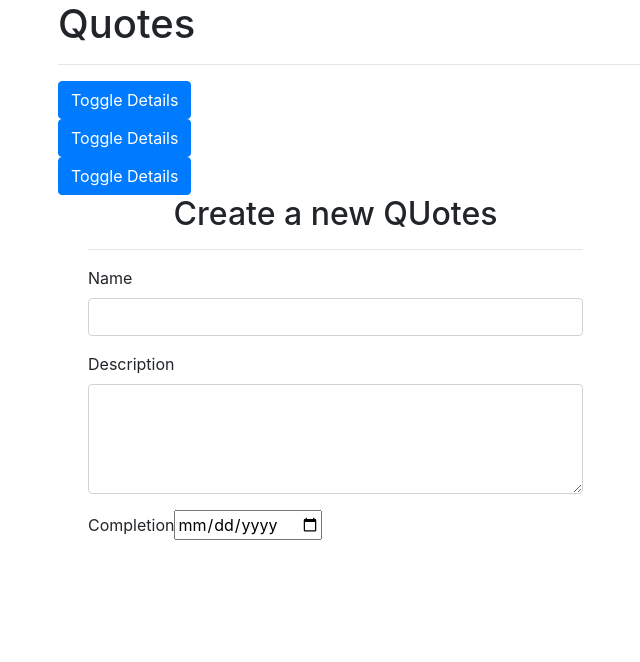
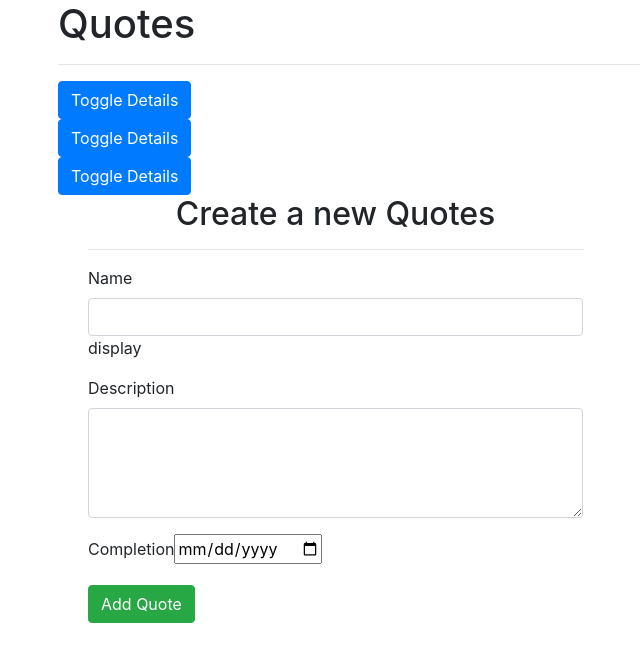
Before and after one commit to abdikeem/quote-votes, an Angular app: page / in a window 1280 px wide. Shown: the top 662 px of the page, without its empty margins (27-667 px from the left). Built offline with nearby package versions, Linux system fonts and the light colour scheme.

Commit message:
add create quote button

```diff
--- a/src/app/app.module.ts
+++ b/src/app/app.module.ts
@@ -1,6 +1,6 @@
 import { BrowserModule } from '@angular/platform-browser';
 import { NgModule } from '@angular/core';
-
+// import { FormsModule } from '@angular/forms';
 import { AppRoutingModule } from './app-routing.module';
 import { AppComponent } from './app.component';
 import { QuotesComponent } from './quotes/quotes.component';
@@ -21,6 +21,7 @@
   imports: [
     BrowserModule,
     AppRoutingModule
+    // FormsModule
   ],
   providers: [],
   bootstrap: [AppComponent]
--- a/src/app/quotes-form/quotes-form.component.html
+++ b/src/app/quotes-form/quotes-form.component.html
@@ -1,5 +1,5 @@
 <div class="container-fluid">
-        <h2 class="text-center">Create a new QUotes</h2>
+        <h2 class="text-center">Create a new Quotes</h2>
         <hr>
         <form>
             <div class="form-group">
@@ -7,6 +7,7 @@
                 <label for="name">Name</label>
                 <input type="text" required class="form-control" id="name">
 
+                display {{newQuotes.name}}
             </div>
             <div class="form-group">
 
@@ -19,5 +20,6 @@
                 <input type='date' id="complete" required>
 
             </div>
+            <button type="submit" class="btn btn-success">Add Quote</button>
         </form>
       </div>
--- a/src/app/quotes-form/quotes-form.component.ts
+++ b/src/app/quotes-form/quotes-form.component.ts
@@ -1,4 +1,5 @@
 import { Component, OnInit } from '@angular/core';
+import { Quotes } from '../quotes';
 
 @Component({
   selector: 'app-quotes-form',
@@ -7,6 +8,8 @@
 })
 export class QuotesFormComponent implements OnInit {
 
+
+  newQuotes = new Quotes(0,"","",new Date());
   constructor() { }
 
   ngOnInit() {
```
